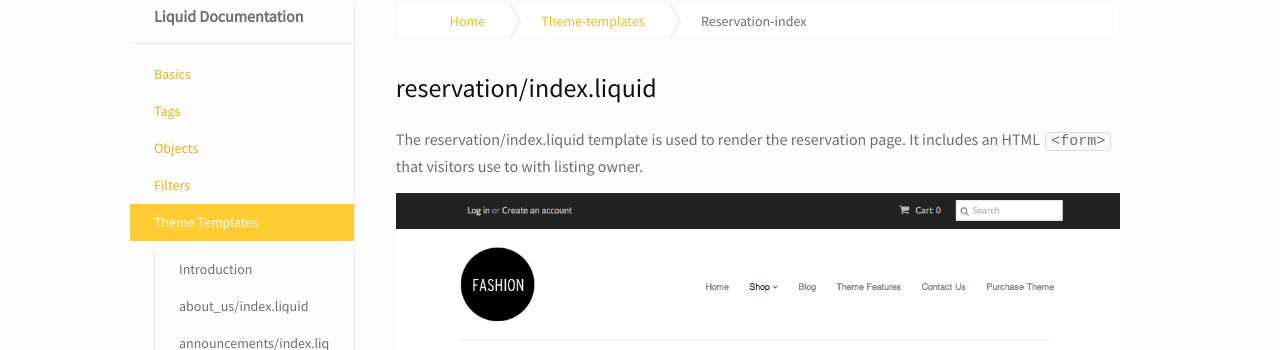
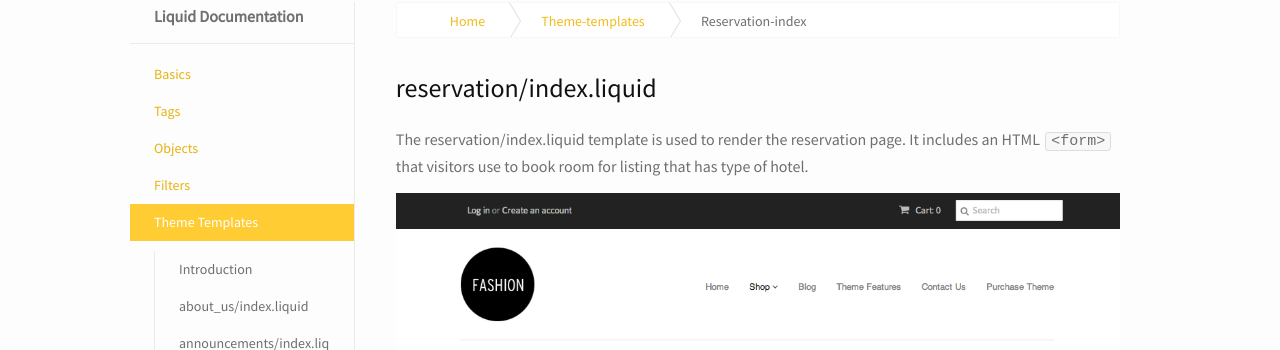
Before and after one commit to yoolk/liquid-documentation, a Jekyll site: the page built from theme-templates/reservation-index/index.md, in a window 1280 px wide and 1300 px high. Shown: the part 94-444 px from the top of the window. Built offline with Jekyll 4.4.1, drawn with Linux system fonts in a browser that asks for light colours; nearby versions of some CDN libraries.

Commit message:
update contact us, feedback, and reservation

```diff
--- a/theme-templates/reservation-index/index.md
+++ b/theme-templates/reservation-index/index.md
@@ -5,6 +5,6 @@
 
 <h2 class="section-title">reservation/index.liquid</h2>
 
-The reservation/index.liquid template is used to render the reservation page. It includes an HTML <code>&lt;form&gt;</code> that visitors use to with listing owner.
+The reservation/index.liquid template is used to render the reservation page. It includes an HTML <code>&lt;form&gt;</code> that visitors use to book room for listing that has type of hotel.
 
 ![reservation]({{ '/images/theme-templates/ex_collection.jpg' | prepend: site.baseurl }})
```
Also changed, not shown: theme-templates/contact-us-index/index.md (+1 -1 lines), theme-templates/feedback-index/index.md (+1 -1 lines).
